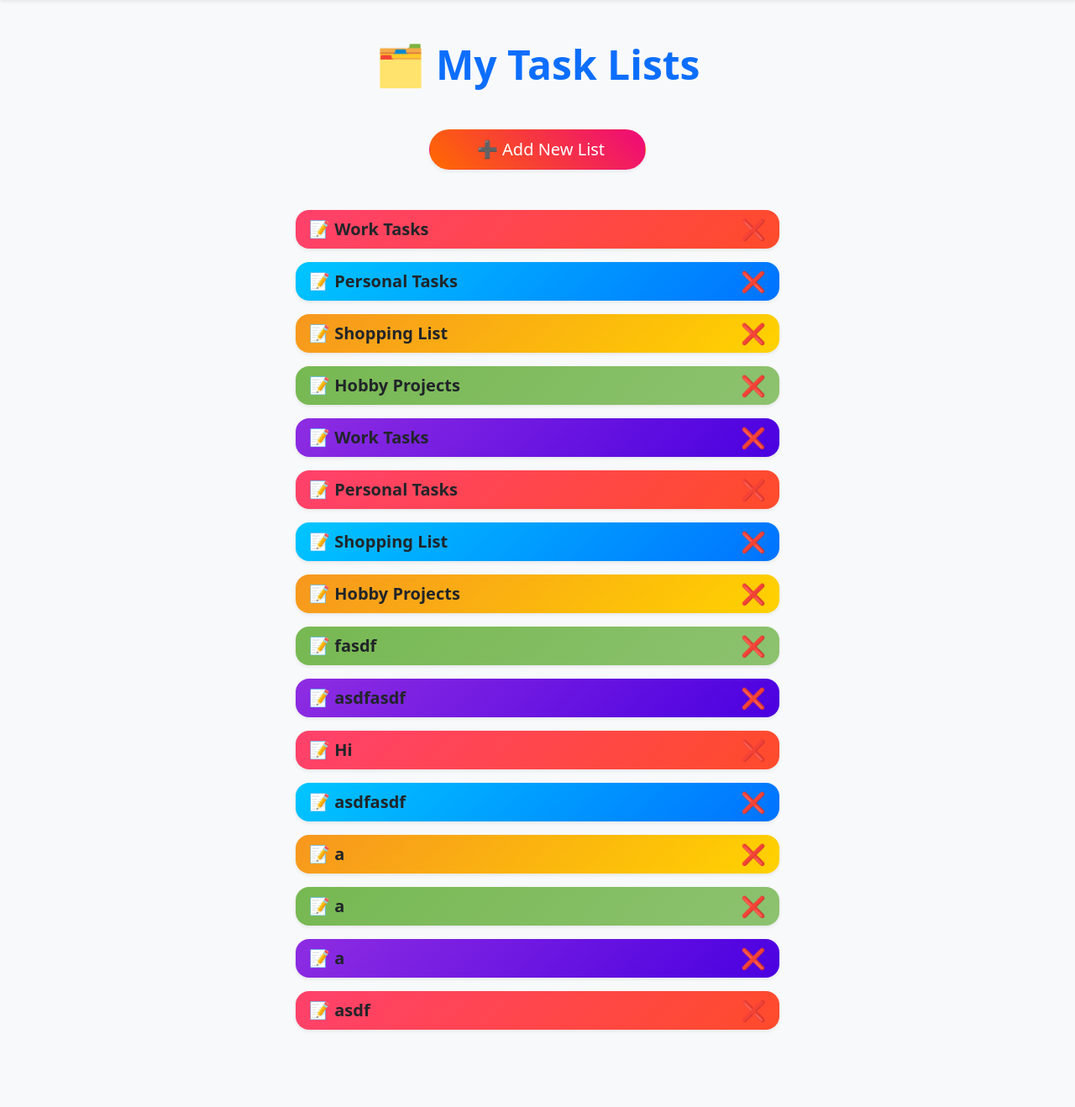
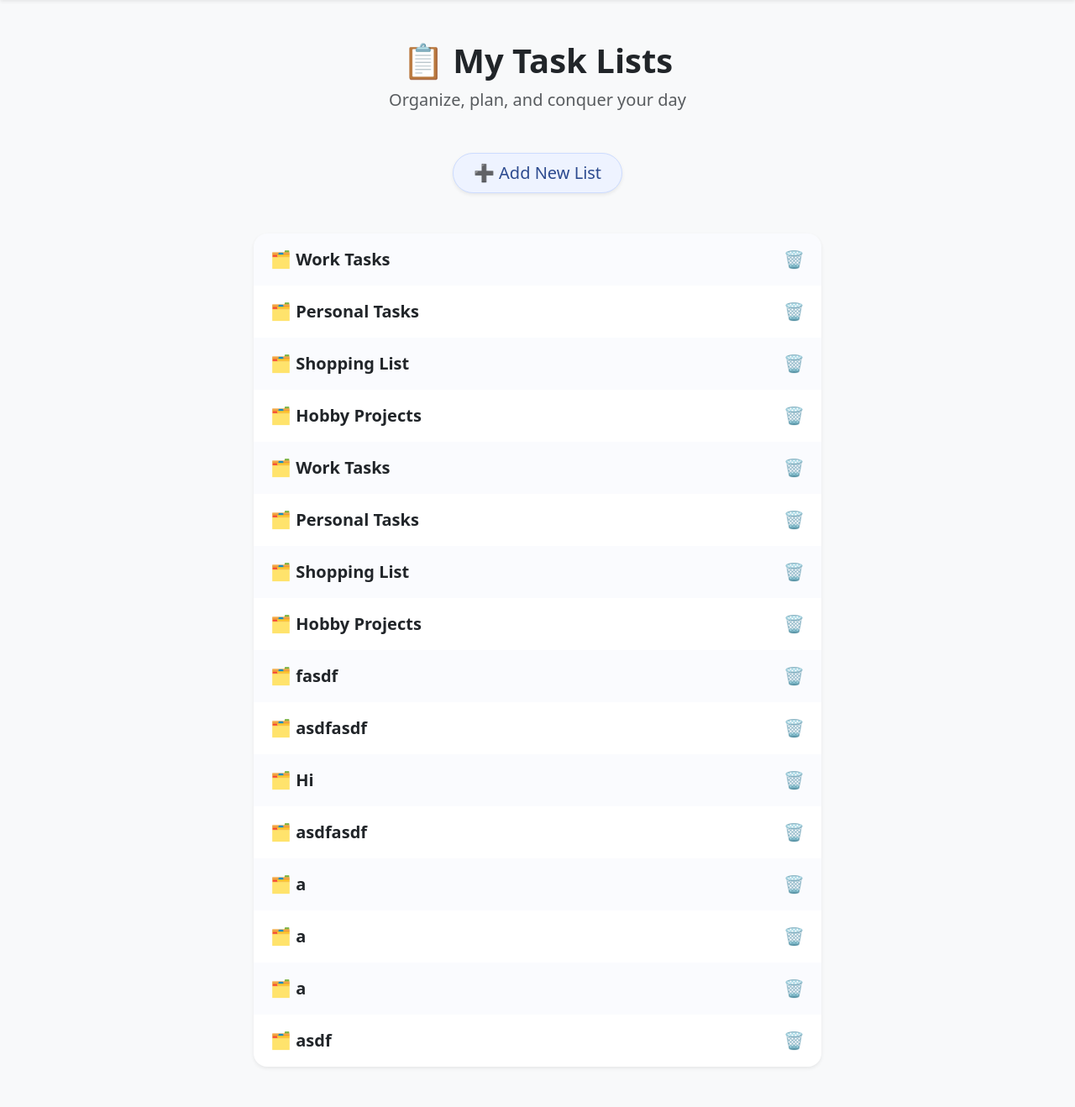
Before and after one commit to LifelongWay/TaskTracker, a Django app: page /tasks/my-task-lists/ in a window 1280 px wide. Shown: the part 56-1374 px from the top of the page at 84% size. Before the commit the page ends 1283 px from the top, so only its background shows below. Run offline with Django 5.2, Linux system fonts and the light colour scheme; a user stored in the database is signed in; data comes from the database, SQL or seed files in the repository; both versions use the stored data as it was after the commit.

Commit message:
task lists - theme changed

```diff
--- a/tasks/forms.py
+++ b/tasks/forms.py
@@ -14,5 +14,4 @@ class TaskForm(forms.ModelForm):
         widgets = {
             'due_date': forms.DateInput(attrs={ 'class': 'form-control', 'type': 'date'}),
             'description': forms.Textarea(attrs={'class': 'form-control', 'rows': 5})
-
         }
--- a/tasks/static/tasks/styles.css
+++ b/tasks/static/tasks/styles.css
@@ -1,131 +1,53 @@
-.task-lists-container {
-  max-width: 600px;
-  margin: 40px auto;
-  padding: 0 20px;
+/* Layout width control */
+.max-width-700 {
+  max-width: 700px;
 }
 
-.page-title {
-  font-size: 2.2rem;
-  color: #004085;
-  text-align: center;
-  margin-bottom: 30px;
-  font-weight: 700;
+/* Soft professional button style */
+.btn-primary-soft {
+  background-color: #eef3ff;
+  color: #2d4b8f;
+  border: 1px solid #cddcff;
+  font-weight: 500;
+  transition: all 0.25s ease;
+}
+.btn-primary-soft:hover {
+  background-color: #dce6ff;
+  border-color: #b3c9ff;
+  color: #203a73;
+  transform: translateY(-1px);
+  box-shadow: 0 4px 10px rgba(0,0,0,0.05);
 }
 
-.task-lists {
-  list-style: none;
-  padding: 0;
-  margin: 0;
+/* Task list container */
+.list-group {
+  border-radius: 1rem;
 }
 
+/* Task list items */
 .task-list-item {
-  background-color: #e6ecf8;        /* more visible pale blue */
-  border: 1px solid #c3cfe2;       /* subtle border for definition */
-  border-radius: 10px;
-  padding: 16px 24px;
-  margin-bottom: 14px;
-  font-size: 1.1rem;
-  color: #1a1a1a;                  /* darker text for contrast */
-  box-shadow: 0 4px 10px rgba(0, 0, 0, 0.12); /* stronger shadow */
-  transition:
-    background-color 0.35s ease,
-    border-color 0.35s ease,
-    box-shadow 0.35s ease,
-    transform 0.25s ease;
-  cursor: pointer;
+  background-color: #ffffff;
+  padding: 1rem 1.25rem;
+  transition: background-color 0.2s ease, box-shadow 0.2s ease;
+}
+.task-list-item:nth-child(odd) {
+  background-color: #fafbfe;
+}
+.task-list-item:hover {
+  background-color: #f2f6ff;
+  box-shadow: inset 4px 0 0 #b0c7ff;
 }
 
-.task-list-item:hover,
-.task-list-item:focus {
-  background-color: #c7d3f9;       /* brighter, noticeable blue */
-  border-color: #9bb4f5;           /* border color changes on hover */
-  box-shadow: 0 10px 25px rgba(0, 72, 255, 0.3);
-  transform: translateY(-4px);
-  outline: none;
+/* Remove button */
+.remove-btn {
+  background: none;
+  border: none;
+  padding: 0;
+  font-size: 1.25rem;
+  line-height: 1;
+  transition: transform 0.15s ease, color 0.15s ease;
 }
-
-.no-tasks-message {
-  text-align: center;
-  font-size: 1.1rem;
-  color: #666;
-  margin-top: 30px;
+.remove-btn:hover {
+  transform: scale(1.15);
+  color: #c82333;
 }
-
-
-
-.max-width-600 {
-  max-width: 600px;
-}
-
-/* Gradient button with bright colors */
-.btn-gradient {
-  background: linear-gradient(45deg, #ff6a00, #ee0979);
-  color: white;
-  transition: background 0.4s ease;
-  box-shadow: 0 4px 15px rgba(238, 9, 121, 0.4);
-}
-
-.btn-gradient:hover {
-  background: linear-gradient(45deg, #ee0979, #ff6a00);
-  color: #fff8f0;
-  text-decoration: none;
-  box-shadow: 0 6px 20px rgba(255, 106, 0, 0.6);
-}
-
-/* Smooth hover effect for list items with colorful shadows */
-.transition-hover {
-  transition: transform 0.3s ease, box-shadow 0.3s ease, background-color 0.3s ease;
-}
-
-/* We'll assign distinct bright background colors cycling on items */
-.list-group-item {
-  color: white;
-  font-weight: 600;
-  border: none;
-  cursor: pointer;
-  user-select: none;
-}
-
-/* Different colorful backgrounds cycling by nth-child */
-.list-group-item:nth-child(5n + 1) {
-  background: linear-gradient(135deg, #ff416c, #ff4b2b); /* Red-Orange */
-  box-shadow: 0 6px 12px rgba(255, 75, 43, 0.4);
-}
-
-.list-group-item:nth-child(5n + 2) {
-  background: linear-gradient(135deg, #00c6ff, #0072ff); /* Blue */
-  box-shadow: 0 6px 12px rgba(0, 114, 255, 0.4);
-}
-
-.list-group-item:nth-child(5n + 3) {
-  background: linear-gradient(135deg, #f7971e, #ffd200); /* Yellow */
-  box-shadow: 0 6px 12px rgba(255, 210, 0, 0.4);
-  color: #222; /* dark text for contrast */
-}
-
-.list-group-item:nth-child(5n + 4) {
-  background: linear-gradient(135deg, #76b852, #8DC26F); /* Green */
-  box-shadow: 0 6px 12px rgba(140, 194, 111, 0.4);
-}
-
-.list-group-item:nth-child(5n + 5) {
-  background: linear-gradient(135deg, #8e2de2, #4a00e0); /* Purple */
-  box-shadow: 0 6px 12px rgba(74, 0, 224, 0.4);
-}
-
-/* Hover effect to brighten and lift */
-.transition-hover:hover,
-.transition-hover:focus {
-  transform: translateY(-8px);
-  filter: brightness(1.1);
-  box-shadow: 0 16px 30px rgba(0, 0, 0, 0.25);
-  text-decoration: none;
-}
-
-/* Truncate long list names nicely */
-.text-truncate {
-  max-width: 80%;
-  white-space: nowrap;
-  overflow: hidden;
-  text-overflow: ellipsis;
-}
--- a/tasks/templates/tasks/task_lists.html
+++ b/tasks/templates/tasks/task_lists.html
@@ -6,55 +6,41 @@
 {% load static %}
 <link rel="stylesheet" href="{% static 'tasks/styles.css' %}"/>
 
-<section class="container my-5 max-width-600">
-  <h1 class="mb-5 text-center text-primary fw-bold display-5">🗂️ My Task Lists</h1>
+<section class="container my-5 max-width-700">
+  <!-- Page Heading -->
+  <div class="text-center mb-5">
+    <h1 class="fw-bold display-6 text-dark mb-2">📋 My Task Lists</h1>
+    <p class="text-muted fs-5">Organize, plan, and conquer your day</p>
+  </div>
 
   <!-- Add New List button -->
   <div class="d-flex justify-content-center mb-5">
-    <a href="{% url 'tasks:new-list' %}" class="btn btn-gradient btn-lg rounded-pill px-5 shadow-sm">
-      <i class="bi bi-plus-circle me-2"></i> ➕ Add New List
+    <a href="{% url 'tasks:new-list' %}" class="btn btn-primary-soft btn-lg rounded-pill px-4 shadow-sm">
+      ➕ Add New List
     </a>
   </div>
 
   {% if task_lists %}
-    <div class="list-group">
+    <div class="list-group shadow-sm rounded-4 overflow-hidden">
       {% for list in task_lists %}
-        <div class="list-group-item mb-3 rounded-4 shadow-sm border-0 d-flex justify-content-between align-items-center transition-hover">
+        <div class="list-group-item task-list-item border-0 d-flex justify-content-between align-items-center">
           <a href="{% url 'tasks:my-task-list' list_id=list.pk %}"
-             class="flex-grow-1 text-decoration-none text-dark fw-semibold fs-5 text-truncate me-3">
-            📝 {{ list.name }}
+             class="flex-grow-1 text-decoration-none fw-semibold fs-5 text-dark text-truncate">
+            🗂️ {{ list.name }}
           </a>
           <a href="{% url 'tasks:remove-list' list_id=list.pk %}"
              class="btn btn-sm text-danger remove-btn"
              title="Delete List"
-             style="font-size: 1.5rem;"
              onclick="return confirm('Are you sure you want to delete this list?');">
-            ❌
+            🗑️
           </a>
         </div>
       {% endfor %}
     </div>
   {% else %}
-    <p class="text-center text-muted fs-5 mt-5">😴 You have no task lists yet.</p>
+    <p class="text-center text-muted fs-5 mt-5">
+      😴 You haven’t created any task lists yet.
+    </p>
   {% endif %}
 </section>
-
-<style>
-.remove-btn {
-  background: none;
-  border: none;
-  padding: 0;
-  transition: color 0.3s ease, transform 0.15s ease;
-  line-height: 1;
-}
-
-.remove-btn:hover,
-.remove-btn:focus {
-  color: #dc3545; /* Bootstrap danger red */
-  text-decoration: none;
-  transform: scale(1.2);
-  outline: none;
-  cursor: pointer;
-}
-</style>
 {% endblock %}
--- a/tasks/urls.py
+++ b/tasks/urls.py
@@ -9,5 +9,6 @@ urlpatterns = [
     path('my-tasks/<int:list_id>/', views.task_list, name = "my-task-list"),
     path('my-tasks/<int:list_id>/create/task/', views.create_task, name = "create-task"),
     path('my-tasks/<int:list_id>/remove/list/', views.create_task, name = "remove-list"),
-    path('my-tasks/<int:list_id>/remove/task/<int:task_id>/', views.remove_task, name = "remove-task" )
+    path('my-tasks/<int:list_id>/remove/task/<int:task_id>/', views.remove_task, name = "remove-task" ),
+    path('my-tasks/<int:list_id>/edit/task/<int:task_id>/', views.edit_task, name ='edit-task')
 ]
--- a/tasks/views.py
+++ b/tasks/views.py
@@ -1,6 +1,6 @@
-from django.shortcuts import render, redirect
+from django.shortcuts import render, redirect, get_object_or_404
 from .forms import TaskListForm, TaskForm
-from .models import List
+from .models import List, Task
 from django.contrib.auth.decorators import login_required
 # Create your views here.
 
@@ -67,3 +67,10 @@ def create_task(request, list_id):
             return render(request, 'tasks/task_create.html', {'list_id': list_id, 'form': form, 'error': True})
     form = TaskForm()
     return render(request, 'tasks/task_create.html', {'list_id': list_id, 'form': form})
+
+@login_required(login_url='users:login')
+def edit_task(request, list_id, task_id):
+    list_instance = get_object_or_404(List, pk = list_id)
+    task_instance = get_object_or_404(Task, pk = task_id)
+    form = TaskForm(instance = task_instance)
+    return render(request, 'tasks/task_list.html', {'list': list_instance, 'form': form, 'editing_task_id': task_id})
--- a/todoweb/settings.py
+++ b/todoweb/settings.py
@@ -25,8 +25,10 @@ SECRET_KEY = "django-insecure-=s506xe18=7ataz@s8ijci)9w=)ywpyrd5j_i4&3+m9h^fpg*a
 # SECURITY WARNING: don't run with debug turned on in production!
 DEBUG = True
 
-ALLOWED_HOSTS = ['easy-hats-invent.loca.lt', 'localhost']
-
+ALLOWED_HOSTS = ['poor-cougars-work.loca.lt', 'localhost']
+CSRF_TRUSTED_ORIGINS = [
+    'https://poor-cougars-work.loca.lt',
+]
 
 # Application definition
 
--- a/users/views.py
+++ b/users/views.py
@@ -8,7 +8,7 @@ def register(request):
         form = UserCreationForm(request.POST)
         if form.is_valid():
             form.save()
-            return redirect('tasks:my-tasks')
+            return redirect('tasks:my-task-lists')
     form = UserCreationForm()
     return render(request, 'users/registration.html', {'form': form})
 
```
Also changed, not shown: tasks/templates/tasks/task_list.html (+30 -10 lines), db.sqlite3.
